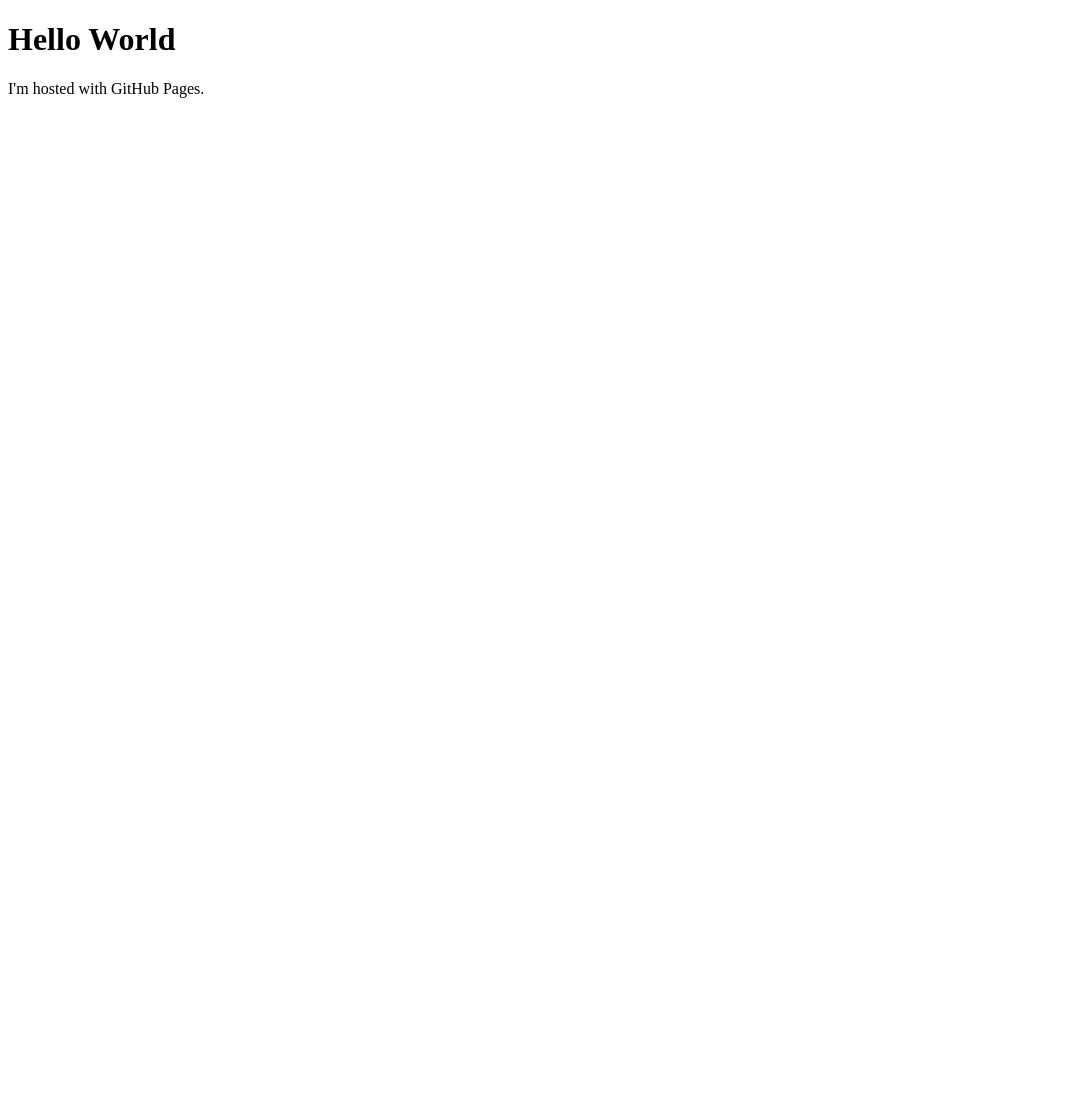
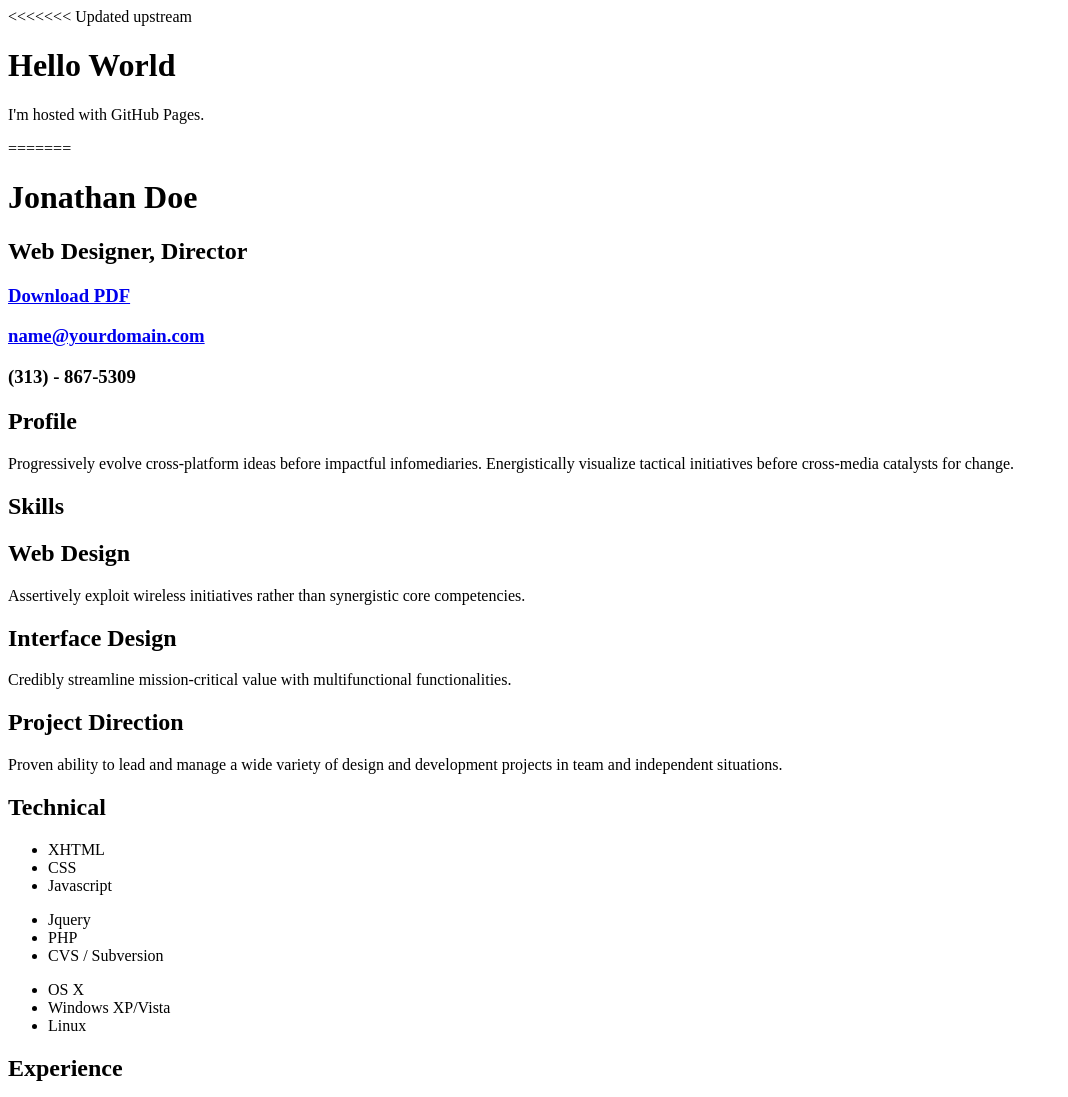
Before and after one commit to colinferguson81100/colinferguson81100.github.io, a plain HTML site: page index.html in a window 1280 px wide. Shown: the top 1097 px of the page, without its empty margins (0-1068 px from the left). Before the commit the page ends 800 px from the top, so only its background shows below. Drawn offline with Linux system fonts and the light colour scheme; a small style sheet from the web is missing.

Commit message:
commit 3

```diff
--- a/index.html
+++ b/index.html
@@ -1,3 +1,4 @@
+<<<<<<< Updated upstream
 <!DOCTYPE html>
 <html>
 <body>
@@ -5,3 +6,172 @@
 <p>I'm hosted with GitHub Pages.</p>
 </body>
 </html>
+=======
+<!DOCTYPE html PUBLIC "-//W3C//DTD XHTML 1.0 Strict//EN" "http://www.w3.org/TR/xhtml1/DTD/xhtml1-strict.dtd">
+<html>
+<head>
+
+	<title>Colin Ferguson | CS Student | cpferguson2@bsu.edu</title>
+	<meta http-equiv="content-type" content="text/html; charset=utf-8" />
+
+	<meta name="keywords" content="" />
+	<meta name="description" content="" />
+
+	<link rel="stylesheet" type="text/css" href="http://yui.yahooapis.com/2.7.0/build/reset-fonts-grids/reset-fonts-grids.css" media="all" />
+	<link rel="stylesheet" type="text/css" href="resume.css" media="all" />
+
+</head>
+<body>
+
+<div id="doc2" class="yui-t7">
+	<div id="inner">
+
+		<div id="hd">
+			<div class="yui-gc">
+				<div class="yui-u first">
+					<h1>Jonathan Doe</h1>
+					<h2>Web Designer, Director</h2>
+				</div>
+
+				<div class="yui-u">
+					<div class="contact-info">
+						<h3><a id="pdf" href="#">Download PDF</a></h3>
+						<h3><a href="mailto:name@yourdomain.com">name@yourdomain.com</a></h3>
+						<h3>(313) - 867-5309</h3>
+					</div><!--// .contact-info -->
+				</div>
+			</div><!--// .yui-gc -->
+		</div><!--// hd -->
+
+		<div id="bd">
+			<div id="yui-main">
+				<div class="yui-b">
+
+					<div class="yui-gf">
+						<div class="yui-u first">
+							<h2>Profile</h2>
+						</div>
+						<div class="yui-u">
+							<p class="enlarge">
+								Progressively evolve cross-platform ideas before impactful infomediaries. Energistically visualize tactical initiatives before cross-media catalysts for change.
+							</p>
+						</div>
+					</div><!--// .yui-gf -->
+
+					<div class="yui-gf">
+						<div class="yui-u first">
+							<h2>Skills</h2>
+						</div>
+						<div class="yui-u">
+
+								<div class="talent">
+									<h2>Web Design</h2>
+									<p>Assertively exploit wireless initiatives rather than synergistic core competencies.	</p>
+								</div>
+
+								<div class="talent">
+									<h2>Interface Design</h2>
+									<p>Credibly streamline mission-critical value with multifunctional functionalities.	 </p>
+								</div>
+
+								<div class="talent">
+									<h2>Project Direction</h2>
+									<p>Proven ability to lead and manage a wide variety of design and development projects in team and independent situations.</p>
+								</div>
+						</div>
+					</div><!--// .yui-gf -->
+
+					<div class="yui-gf">
+						<div class="yui-u first">
+							<h2>Technical</h2>
+						</div>
+						<div class="yui-u">
+							<ul class="talent">
+								<li>XHTML</li>
+								<li>CSS</li>
+								<li class="last">Javascript</li>
+							</ul>
+
+							<ul class="talent">
+								<li>Jquery</li>
+								<li>PHP</li>
+								<li class="last">CVS / Subversion</li>
+							</ul>
+
+							<ul class="talent">
+								<li>OS X</li>
+								<li>Windows XP/Vista</li>
+								<li class="last">Linux</li>
+							</ul>
+						</div>
+					</div><!--// .yui-gf-->
+
+					<div class="yui-gf">
+
+						<div class="yui-u first">
+							<h2>Experience</h2>
+						</div><!--// .yui-u -->
+
+						<div class="yui-u">
+
+							<div class="job">
+								<h2>Facebook</h2>
+								<h3>Senior Interface Designer</h3>
+								<h4>2005-2007</h4>
+								<p>Intrinsicly enable optimal core competencies through corporate relationships. Phosfluorescently implement worldwide vortals and client-focused imperatives. Conveniently initiate virtual paradigms and top-line convergence. </p>
+							</div>
+
+							<div class="job">
+								<h2>Apple Inc.</h2>
+								<h3>Senior Interface Designer</h3>
+								<h4>2005-2007</h4>
+								<p>Progressively reconceptualize multifunctional "outside the box" thinking through inexpensive methods of empowerment. Compellingly morph extensive niche markets with mission-critical ideas. Phosfluorescently deliver bricks-and-clicks strategic theme areas rather than scalable benefits. </p>
+							</div>
+
+							<div class="job">
+								<h2>Microsoft</h2>
+								<h3>Principal and Creative Lead</h3>
+								<h4>2004-2005</h4>
+								<p>Intrinsicly transform flexible manufactured products without excellent intellectual capital. Energistically evisculate orthogonal architectures through covalent action items. Assertively incentivize sticky platforms without synergistic materials. </p>
+							</div>
+
+
+							<div class="job last">
+								<h2>International Business Machines (IBM)</h2>
+								<h3>Lead Web Designer</h3>
+								<h4>2001-2004</h4>
+								<p>Globally re-engineer cross-media schemas through viral methods of empowerment. Proactively grow long-term high-impact human capital and highly efficient innovation. Intrinsicly iterate excellent e-tailers with timely e-markets.</p>
+							</div>
+
+						</div><!--// .yui-u -->
+					</div><!--// .yui-gf -->
+
+
+					<div class="yui-gf last">
+						<div class="yui-u first">
+							<h2>Education</h2>
+						</div>
+						<div class="yui-u">
+							<h2>Indiana University - Bloomington, Indiana</h2>
+							<h3>Dual Major, Economics and English &mdash; <strong>4.0 GPA</strong> </h3>
+						</div>
+					</div><!--// .yui-gf -->
+
+
+				</div><!--// .yui-b -->
+			</div><!--// yui-main -->
+		</div><!--// bd -->
+
+		<div id="ft">
+			<p>Jonathan Doe &mdash; <a href="mailto:name@yourdomain.com">name@yourdomain.com</a> &mdash; (313) - 867-5309</p>
+		</div><!--// footer -->
+
+	</div><!-- // inner -->
+
+
+</div><!--// doc -->
+
+
+</body>
+</html>
+>>>>>>> Stashed changes
```
